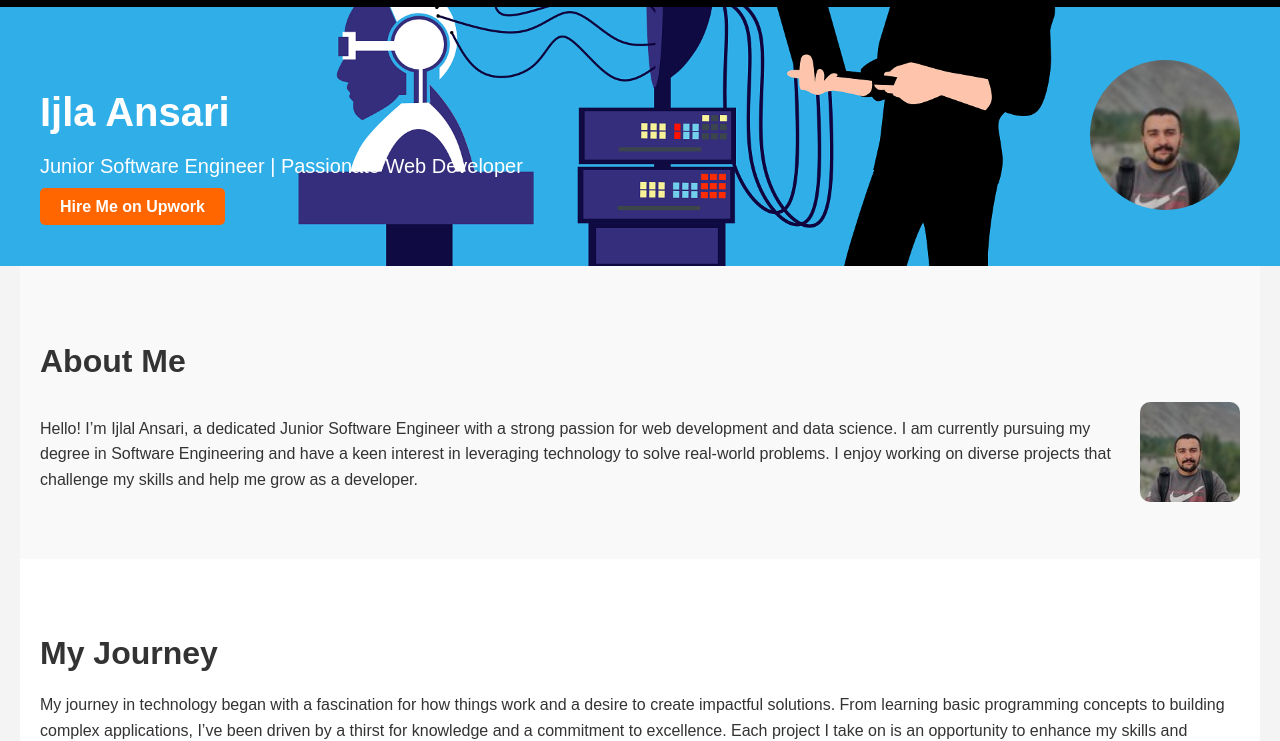
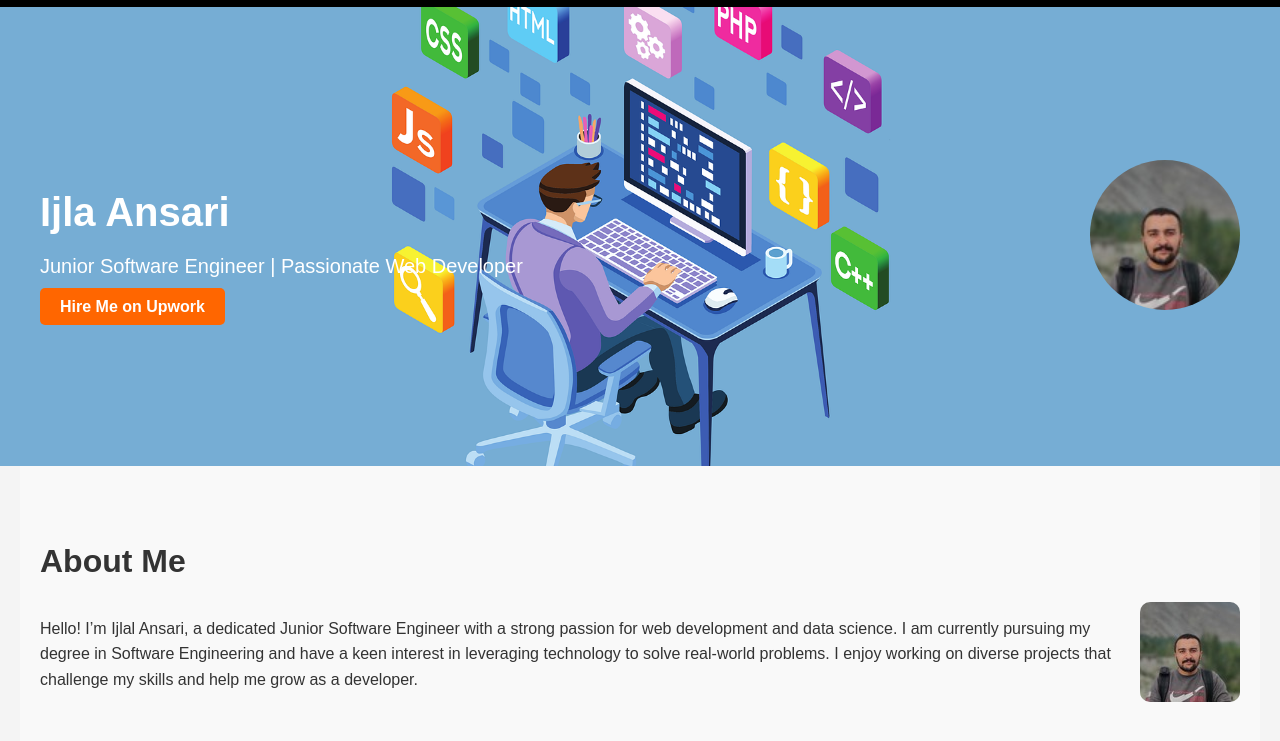
Before and after one commit to ijlalansari1122/web_task, a plain HTML site: page index.html in a window 1280 px wide. Shown: the part 67-808 px from the top of the page. Drawn offline with Linux system fonts and the light colour scheme; no server answers.

Commit message:
portfolio code has been updated

```diff
--- a/styles.css
+++ b/styles.css
@@ -104,8 +104,8 @@ header {
     display: flex;
     align-items: center;
     justify-content: space-between;
-    padding: 50px 20px;
-    background-image: url('/programming-8450423_1920.png');
+    padding: 150px 20px;
+    background-image: url('/freelance-work-7308505_1920.png');
     background-size: cover;
     background-position: center;
     color: #fff;
```
